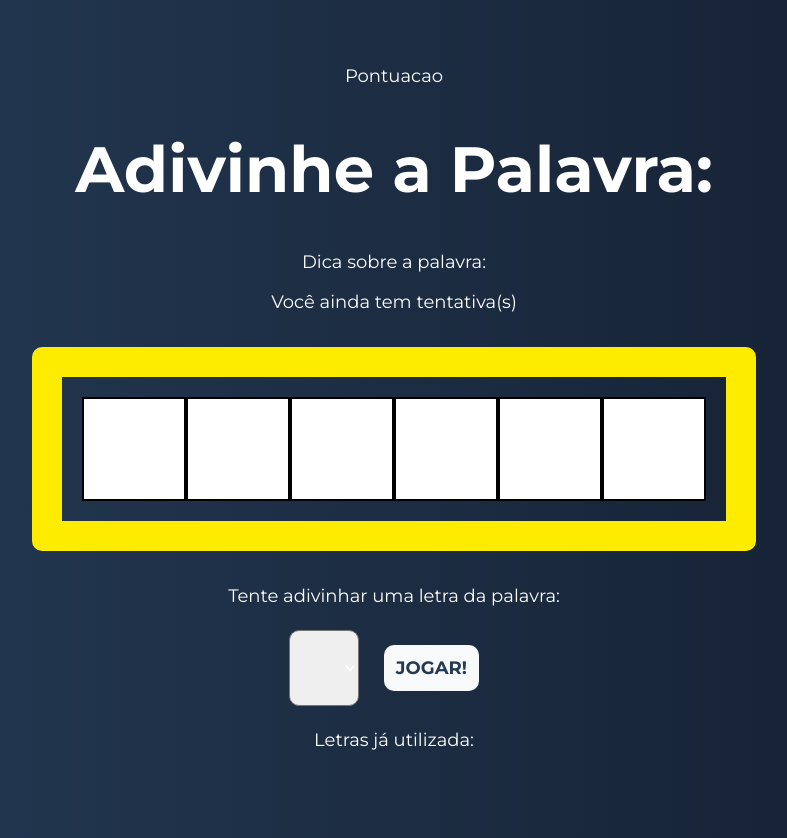
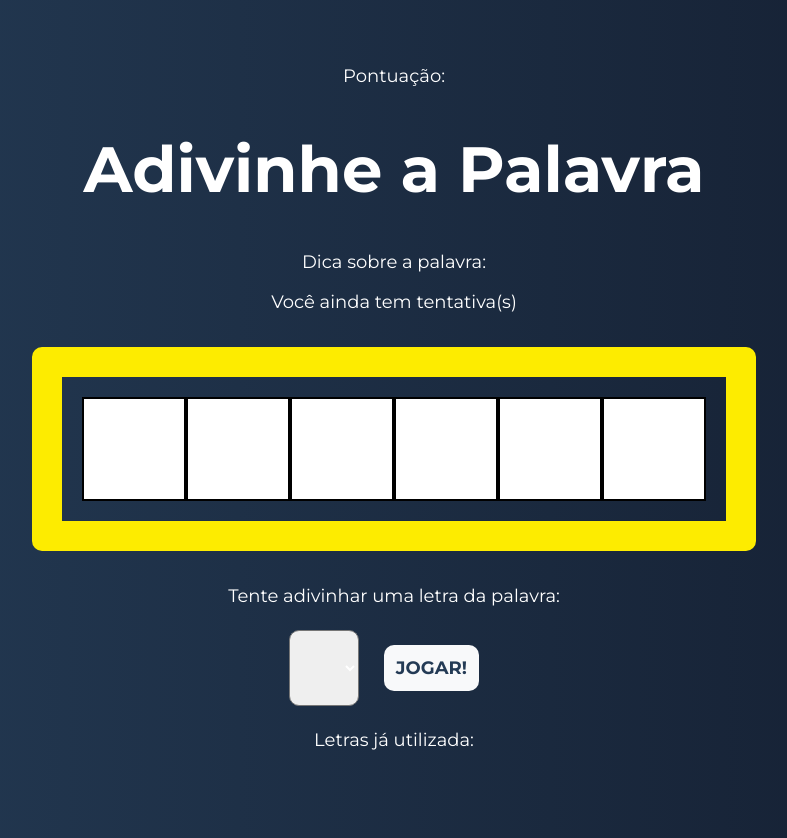
Before and after one commit to kauanzin222/Projeto-SecretWord, a React (Vite) app in the folder SecretWord/: page / in a window 1280 px wide. Both pictures are taken after a click on the button "Começar jogo". Shown: the whole page, without its empty margins (246-1033 px from the left). Built offline with nearby package versions, Linux system fonts and the light colour scheme.

Commit message:
Mudando a lógica de mudança de estado do Jogo

```diff
--- a/SecretWord/src/App.jsx
+++ b/SecretWord/src/App.jsx
@@ -10,16 +10,27 @@ import Jogo from './components/Jogo'
 
 function App() {
   const [count, setCount] = useState(0)
-  const [jogar, setJogar] = useState(0)
 
-  const handleIniciarJogo = () => {
-    setJogar(1)
+  const estagio = [
+    { id: 1, nome: 'inicio' },
+    { id: 2, nome: 'jogo' },
+    { id: 3, nome: 'fim' }
+  ]
+  const [estagioJogo, setEstagioJogo] = useState(estagio[0].nome)
+
+  const iniciarJogo = () => {
+    setEstagioJogo(estagio[1].nome)
+  }
+  const finalizarJogo = () => {
+    setEstagioJogo(estagio[2].nome)
   }
 
   return (
     <>
-      {!jogar && <TelaInicial jogar={handleIniciarJogo}></TelaInicial>}
-      <Jogo></Jogo>
+      {estagioJogo == 'inicio' && <TelaInicial jogar={iniciarJogo}></TelaInicial>}
+
+
+      {estagioJogo == 'jogo' && <Jogo></Jogo>}
     </>
   )
 }
--- a/SecretWord/src/components/Jogo.jsx
+++ b/SecretWord/src/components/Jogo.jsx
@@ -5,8 +5,8 @@ const Jogo = () => {
 
     return (
         <div className='container'>
-            <p>Pontuacao</p>
-            <h1>Adivinhe a Palavra:</h1>
+            <p>Pontuação: </p>
+            <h1>Adivinhe a Palavra</h1>
             <p>Dica sobre a palavra: </p>
             <p>Você ainda tem { } tentativa(s)</p>
 
```
